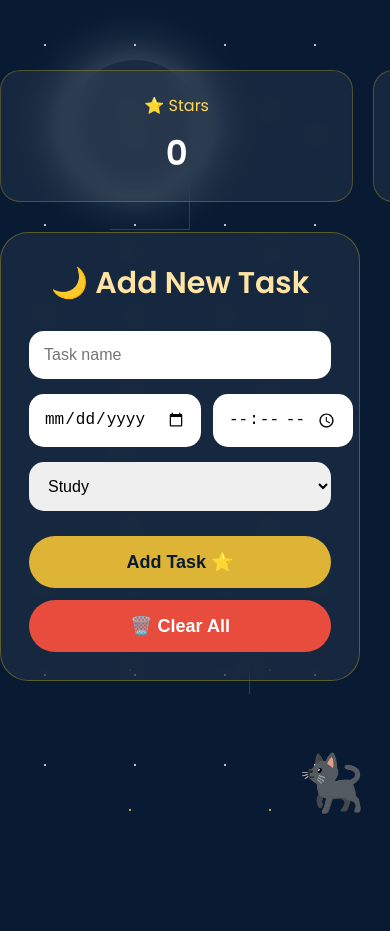
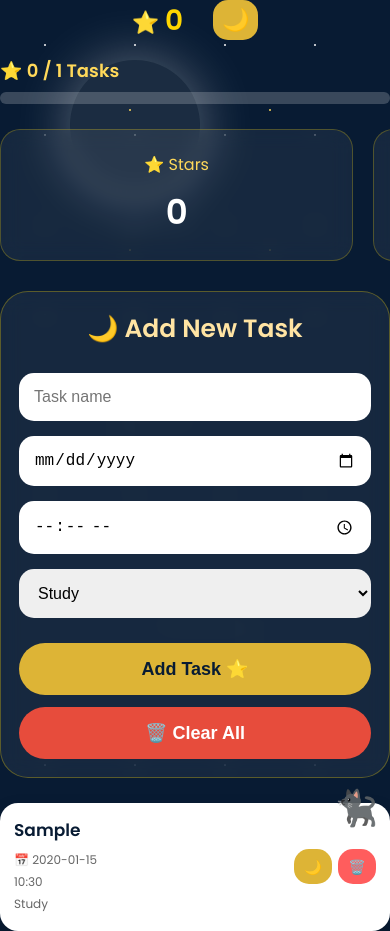
Before and after one commit to Shahad4869/Tasks-App, a plain HTML site: page home.html in a window 390 px wide. Both pictures are taken after typing "Sample", "2020-01-15", "10:30" into the empty fields and a click on the button "Add Task ⭐". Shown: the top 931 px of the page. Before the commit the page ends 844 px from the top, so only its background shows below. Drawn offline with Linux system fonts and the light colour scheme.

Commit message:
Refactor CSS for responsiveness and cleanup
This commit removes a large section of CSS code and adds a new responsive design section for tablet and mobile devices.

```diff
--- a/style.css
+++ b/style.css
@@ -873,3 +873,156 @@
     font-size:18px;
 
 }
+/* ================= Responsive Design ================= */
+
+/* Tablets - iPad */
+@media (max-width: 1100px){
+
+    .top-bar{
+        width:90%;
+    }
+
+    .container{
+        width:90%;
+        gap:30px;
+    }
+
+    .task-box{
+        width:320px;
+    }
+
+    .task{
+        width:100%;
+    }
+}
+
+
+/* Mobile */
+@media (max-width: 768px){
+
+    .home{
+        padding:20px 15px;
+    }
+
+    /* Top Dashboard */
+    .top-bar{
+        width:100%;
+        display:flex;
+        flex-wrap:wrap;
+        justify-content:center;
+        gap:15px;
+        margin-bottom:25px;
+    }
+
+    .progress-box{
+        width:100%;
+        max-width:400px;
+        order:3;
+    }
+
+    .stars{
+        font-size:22px;
+    }
+
+    #themeBtn{
+        width:45px;
+        height:40px;
+        border-radius:15px;
+    }
+
+    /* Main layout */
+    .container{
+        width:100%;
+        display:flex;
+        flex-direction:column;
+        gap:25px;
+    }
+
+    /* Add task */
+    .task-box{
+        width:100%;
+        position:relative;
+        top:0;
+        padding:22px;
+    }
+
+    .task-box h2{
+        font-size:25px;
+    }
+
+    /* Date + time */
+    .row{
+        flex-direction:column;
+        gap:0;
+    }
+
+    /* Tasks */
+    #taskList{
+        width:100%;
+    }
+
+    .task{
+        width:100%;
+        padding:16px;
+    }
+
+    .task-info{
+        max-width:65%;
+    }
+
+    .task-info h3{
+        font-size:17px;
+    }
+
+    .task-info p{
+        font-size:12px;
+    }
+
+    .task-buttons{
+        gap:6px;
+    }
+
+    .task-buttons button{
+        width:42px;
+        height:38px;
+        font-size:16px;
+    }
+
+    /* Cat */
+    .cat{
+        font-size:40px;
+        right:12px;
+        bottom:10px;
+    }
+}
+
+
+/* Very small phones */
+@media (max-width: 400px){
+
+    .home{
+        padding:15px 10px;
+    }
+
+    .task-box{
+        padding:18px;
+    }
+
+    .task{
+        padding:14px;
+    }
+
+    .task-info{
+        max-width:60%;
+    }
+
+    .task-buttons button{
+        width:38px;
+        height:35px;
+        font-size:14px;
+    }
+
+    .cat{
+        font-size:35px;
+    }
+}
```
